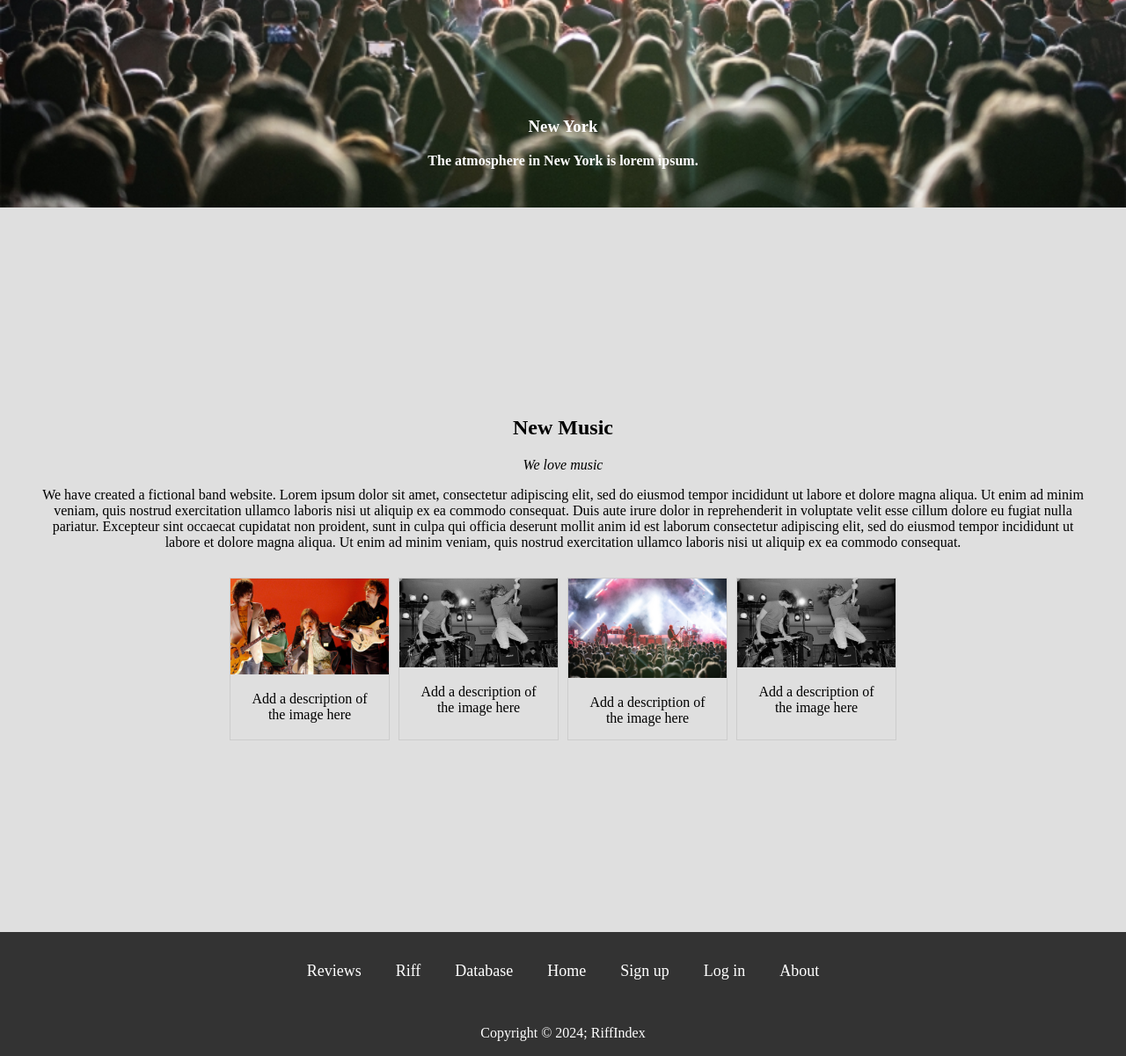
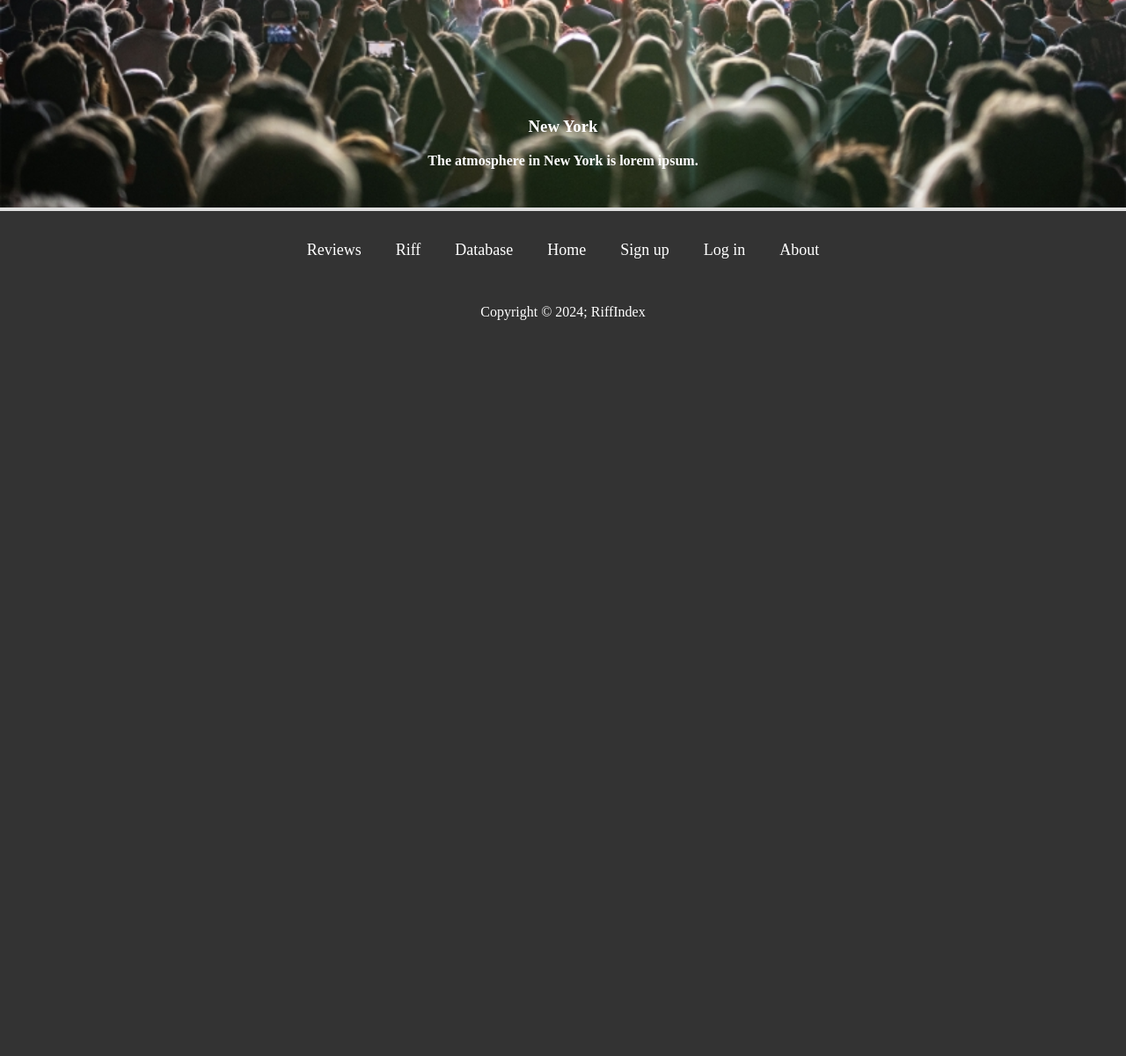
Before and after one commit to erikalanj/riffindex, a PHP site: page / in a window 1280 px wide. Shown: the part 653-1854 px from the top of the page at 88% size. After the commit the page ends 1017 px from the top, so only its background shows below. Run offline with PHP 8.4, Linux system fonts and the light colour scheme.

Commit message:
just experimented a bit

```diff
--- a/index.php
+++ b/index.php
@@ -28,53 +28,12 @@ require "nav.php"; // Include your navigation bar
     </div>
 </div>
 
-<div class="container">
-    <!-- The Band Section -->
-    <div class="w3-container w3-content w3-center w3-padding-64" id="band">
-        <h2 class="w3-wide">New Music</h2>
-        <p class="w3-opacity"><i>We love music</i></p>
-        <p class="w3-justify">We have created a fictional band website. Lorem ipsum dolor sit amet, consectetur adipiscing elit, sed do eiusmod tempor incididunt ut labore et dolore magna aliqua. Ut enim ad minim veniam, quis nostrud exercitation ullamco laboris nisi ut aliquip
-            ex ea commodo consequat. Duis aute irure dolor in reprehenderit in voluptate velit esse cillum dolore eu fugiat nulla pariatur. Excepteur sint occaecat cupidatat non proident, sunt in culpa qui officia deserunt mollit anim id est laborum consectetur
-            adipiscing elit, sed do eiusmod tempor incididunt ut labore et dolore magna aliqua. Ut enim ad minim veniam, quis nostrud exercitation ullamco laboris nisi ut aliquip ex ea commodo consequat.</p>
-    </div>
-
-    <!-- The Gallery Section -->
-    <div class="gallery-container">
-        <div class="gallery">
-            <a target="_blank" href="img_5terre.jpg">
-                <img src="images/stokes1.jpg" alt="Cinque Terre" width="600" height="400">
-            </a>
-            <div class="desc">Add a description of the image here</div>
-        </div>
-
-        <div class="gallery">
-            <a target="_blank" href="img_forest.jpg">
-                <img src="images/nirvana1.jpg" alt="Forest" width="600" height="400">
-            </a>
-            <div class="desc">Add a description of the image here</div>
-        </div>
-
-        <div class="gallery">
-            <a target="_blank" href="img_lights.jpg">
-                <img src="images/qotsa1.jpg" alt="Northern Lights" width="600" height="400">
-            </a>
-            <div class="desc">Add a description of the image here</div>
-        </div>
-
-        <div class="gallery">
-            <a target="_blank" href="img_mountains.jpg">
-                <img src="images/nirvana1.jpg" alt="Mountains" width="600" height="400">
-            </a>
-            <div class="desc">Add a description of the image here</div>
-        </div>
-    </div>
-</div>
-
-<?php require "foot.php"; // Include your footer ?>
 
 
 
 
+
+<?php require "foot.php"; // Include your footer ?>
 
 <script>
 // Automatic Slideshow - change image every 4 seconds
--- a/styles.css
+++ b/styles.css
@@ -373,56 +373,3 @@ section a {
 
 
 /* end of index slideshow */
-
-/* start of index new music section */
-.container {
-  display: flex;
-  flex-direction: column;
-  align-items: center;
-  max-width: 1200px;
-  margin: 0 auto;
-  padding: 10px 0; /* Reduce padding to bring everything up */
-}
-
-/* The Band Section */
-#w3-band {
-  max-width: 800px; /* Max width for the band section */
-  margin: 0 auto 10px; /* Remove top margin, keep some space below */
-  padding: 10px 0; /* Reduce top and bottom padding */
-}
-
-/* Optional: Adjusting the W3 Container */
-.w3-container {
-  padding-top: 0; /* Remove any top padding */
-  margin-top: 0; /* Remove any top margin */
-}
-
-
-/* start of gallery of new music */
-.gallery-container {
-  display: flex; /* Use Flexbox for the gallery items */
-  flex-wrap: wrap; /* Allow items to wrap to the next line */
-  justify-content: center; /* Center the gallery items */
-  margin-top: 10px; /* Reduce space above the gallery */
-}
-
-div.gallery {
-  margin: 5px;
-  border: 1px solid #ccc;
-  width: 180px; /* Fixed width for the gallery items */
-}
-
-div.gallery:hover {
-  border: 1px solid #777;
-}
-
-div.gallery img {
-  width: 100%;
-  height: auto;
-}
-
-div.desc {
-  padding: 15px;
-  text-align: center;
-}
-/* end of gallery of new music */
```
